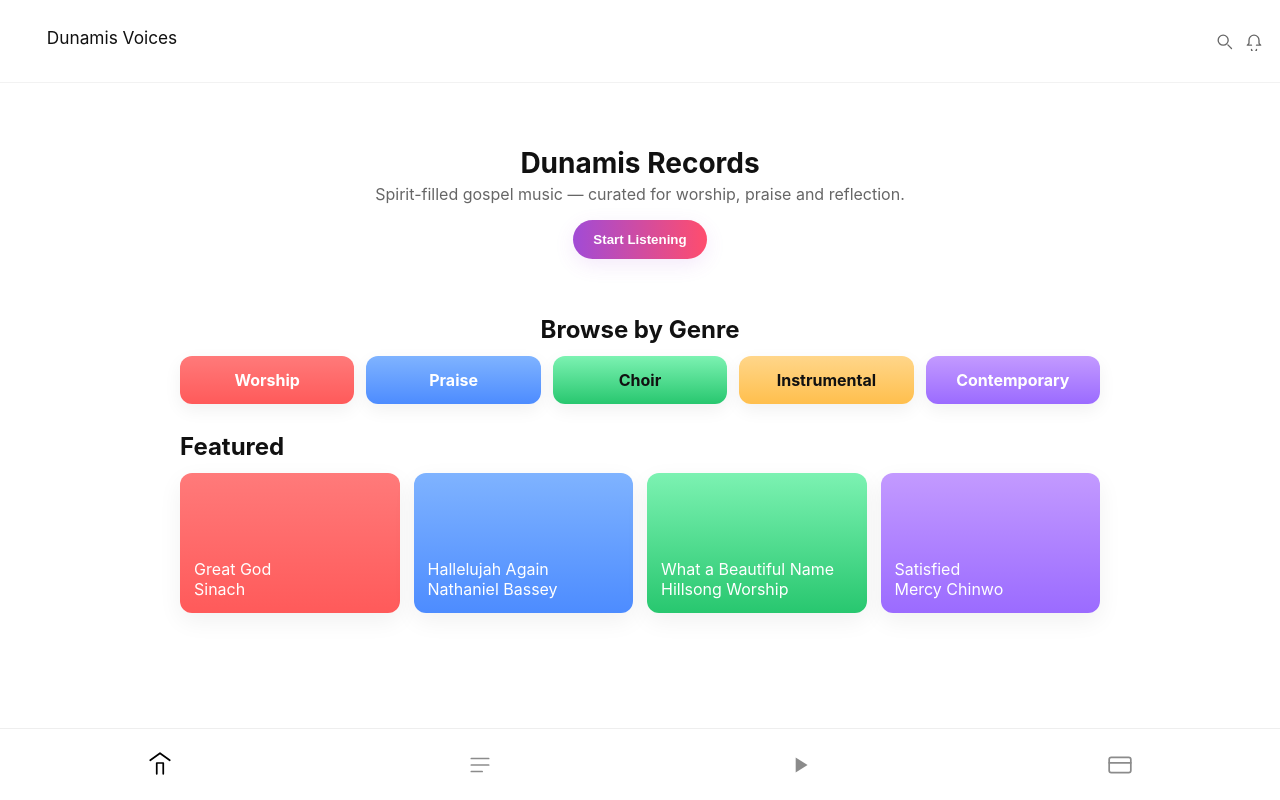
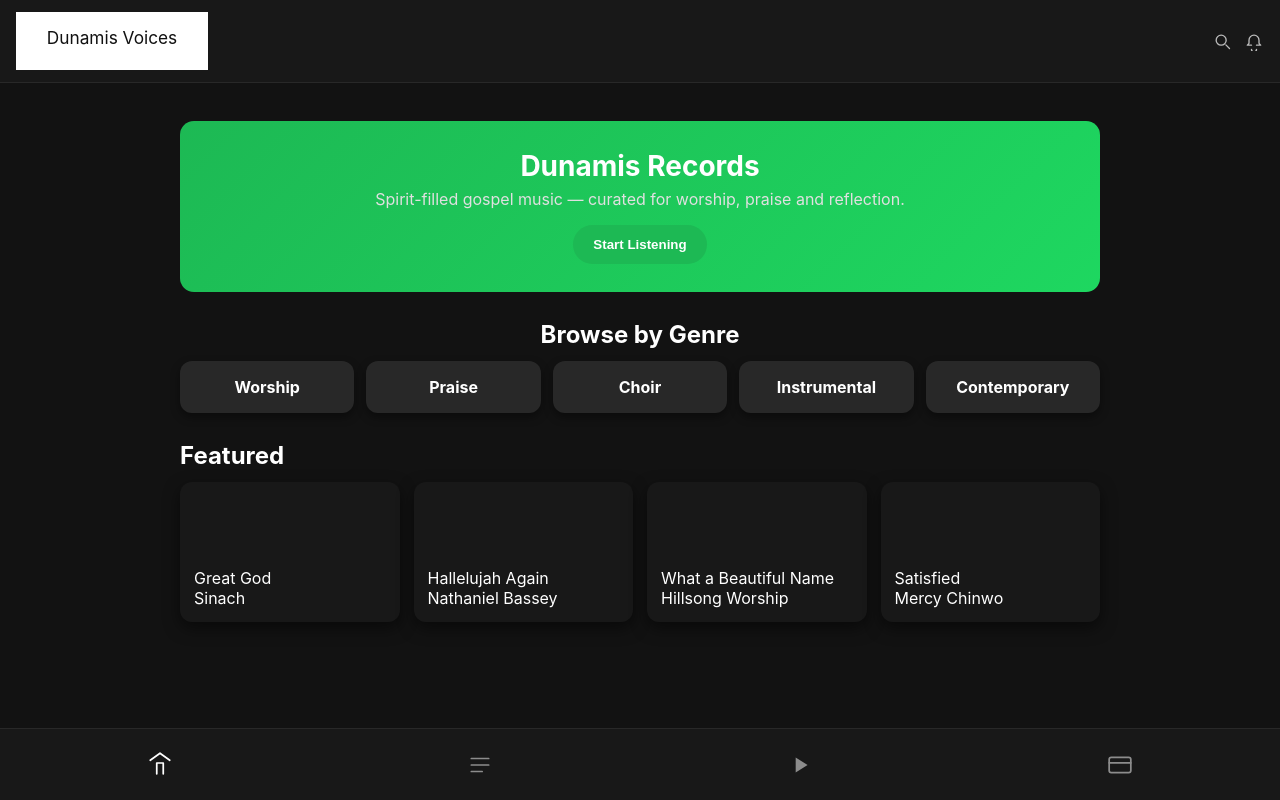
Before and after one commit to rawlings33/dunamis-voices, a plain HTML site: page index.html in a window 1280 px wide. Drawn offline with Linux system fonts and the light colour scheme.

Commit message:
Update style.css

```diff
--- a/style.css
+++ b/style.css
@@ -1,74 +1,313 @@
-/* Dunamis Voices - polished style.css (full replacement) */
-*{box-sizing:border-box;margin:0;padding:0}
-html,body{height:100%}
-body{font-family:Inter, -apple-system, BlinkMacSystemFont, "Segoe UI", Roboto, "Helvetica Neue", Arial; background:#fff; color:#111; -webkit-font-smoothing:antialiased; -moz-osx-font-smoothing:grayscale;}
+/* Dunamis Voices - Spotify Dark Theme style.css */
+* {
+  box-sizing: border-box;
+  margin: 0;
+  padding: 0;
+}
+html, body {
+  height: 100%;
+}
+body {
+  font-family: Inter, -apple-system, BlinkMacSystemFont, "Segoe UI", Roboto, "Helvetica Neue", Arial;
+  background: #121212; /* deep dark background */
+  color: #fff;
+  -webkit-font-smoothing: antialiased;
+  -moz-osx-font-smoothing: grayscale;
+}
 
-/* Top nav (logo left, icons right) */
-.top-nav{display:flex;align-items:center;justify-content:space-between;padding:12px 16px;border-bottom:1px solid #f2f2f2;position:sticky;top:0;background:#fff;z-index:1200}
-.logo{width:192px; /* ~1.2x larger than 160px */ height:auto}
-.top-icons{display:flex;gap:10px;align-items:center}
-.top-icons img{width:20px;height:20px;opacity:0.6;cursor:pointer;filter:none}
+/* Top nav */
+.top-nav {
+  display: flex;
+  align-items: center;
+  justify-content: space-between;
+  padding: 12px 16px;
+  background: #181818;
+  border-bottom: 1px solid #282828;
+  position: sticky;
+  top: 0;
+  z-index: 1200;
+}
+.logo {
+  width: 192px;
+  height: auto;
+}
+.top-icons {
+  display: flex;
+  gap: 12px;
+  align-items: center;
+}
+.top-icons img {
+  width: 20px;
+  height: 20px;
+  opacity: 0.7;
+  cursor: pointer;
+  filter: invert(1); /* white icons */
+  transition: opacity .2s;
+}
+.top-icons img:hover {
+  opacity: 1;
+}
 
-/* Main content padding to avoid bottom nav overlap */
-main{padding:20px;padding-bottom:110px}
+/* Main */
+main {
+  padding: 20px;
+  padding-bottom: 110px;
+}
 
 /* HERO */
-.hero{max-width:920px;margin:18px auto 28px;text-align:center;padding:28px;border-radius:14px}
-.hero-title{font-size:28px;line-height:1.05;margin-bottom:6px}
-.hero-subtitle{color:#666;margin-bottom:16px;font-size:16px}
-.btn-primary{background:linear-gradient(90deg,#a14bd6,#ff4d6d);color:#fff;border:none;padding:12px 20px;border-radius:999px;font-weight:700;cursor:pointer;box-shadow:0 6px 20px rgba(161,75,214,0.12)}
+.hero {
+  max-width: 920px;
+  margin: 18px auto 28px;
+  text-align: center;
+  padding: 28px;
+  border-radius: 14px;
+  background: linear-gradient(135deg, #1DB954 0%, #1ed760 100%);
+  color: #fff;
+}
+.hero-title {
+  font-size: 28px;
+  font-weight: 700;
+  margin-bottom: 6px;
+}
+.hero-subtitle {
+  color: #e0e0e0;
+  margin-bottom: 16px;
+  font-size: 16px;
+}
+.btn-primary {
+  background: #1DB954;
+  color: #fff;
+  border: none;
+  padding: 12px 20px;
+  border-radius: 999px;
+  font-weight: 700;
+  cursor: pointer;
+  transition: background .2s;
+}
+.btn-primary:hover {
+  background: #1ed760;
+}
 
-/* GENRES - styled chips */
-.genres{max-width:920px;margin:14px auto}
-.genre-grid{display:grid;grid-template-columns:repeat(auto-fit,minmax(140px,1fr));gap:12px}
-.genre-card{padding:14px;border-radius:12px;color:#fff;font-weight:700;text-align:center;box-shadow:0 6px 18px rgba(0,0,0,0.06)}
+/* GENRES */
+.genres {
+  max-width: 920px;
+  margin: 14px auto;
+}
+.genre-grid {
+  display: grid;
+  grid-template-columns: repeat(auto-fit, minmax(140px, 1fr));
+  gap: 12px;
+}
+.genre-card {
+  padding: 16px;
+  border-radius: 12px;
+  font-weight: 700;
+  text-align: center;
+  color: #fff;
+  background: #282828;
+  box-shadow: 0 4px 10px rgba(0,0,0,0.4);
+  transition: transform .2s, background .2s;
+}
+.genre-card:hover {
+  background: #333;
+  transform: translateY(-2px);
+}
 
-/* palette (fixed) */
-.red{background:linear-gradient(180deg,#ff7a7a,#ff5a5a)}
-.blue{background:linear-gradient(180deg,#7fb3ff,#4d8cff)}
-.green{background:linear-gradient(180deg,#7cf2b2,#28c76f);color:#111}
-.yellow{background:linear-gradient(180deg,#ffd68a,#ffbf4d);color:#111}
-.purple{background:linear-gradient(180deg,#c39aff,#9b6bff)}
+/* Card grid */
+.card-grid {
+  display: grid;
+  grid-template-columns: repeat(auto-fit,minmax(160px,1fr));
+  gap: 14px;
+  margin-top: 12px;
+}
+.card {
+  border-radius: 12px;
+  padding: 14px;
+  min-height: 140px;
+  display: flex;
+  flex-direction: column;
+  justify-content: flex-end;
+  background: #181818;
+  color: #fff;
+  box-shadow: 0 6px 16px rgba(0,0,0,0.5);
+  transition: background .2s, transform .2s;
+}
+.card:hover {
+  background: #222;
+  transform: translateY(-2px);
+}
 
-/* Card styles used on library/home grids */
-.card-grid{display:grid;grid-template-columns:repeat(auto-fit,minmax(160px,1fr));gap:14px;margin-top:12px}
-.card{border-radius:12px;padding:14px;color:#fff;min-height:140px;display:flex;flex-direction:column;justify-content:flex-end;box-shadow:0 8px 24px rgba(13,13,13,0.06)}
+/* Player */
+.player {
+  max-width: 920px;
+  margin: 18px auto;
+  padding: 18px;
+  text-align: center;
+}
+.cover-art {
+  width: 260px;
+  height: 260px;
+  border-radius: 16px;
+  margin: 0 auto;
+  background: #282828;
+  box-shadow: 0 20px 40px rgba(0,0,0,0.6);
+  display: flex;
+  align-items: center;
+  justify-content: center;
+  font-weight: 700;
+  color: #aaa;
+}
+.controls {
+  display: flex;
+  gap: 26px;
+  align-items: center;
+  justify-content: center;
+  margin-top: 18px;
+}
+.control-btn {
+  width: 56px;
+  height: 56px;
+  border-radius: 50%;
+  display: flex;
+  align-items: center;
+  justify-content: center;
+  background: #282828;
+  border: none;
+  cursor: pointer;
+  transition: background .2s;
+}
+.control-btn img {
+  width: 28px;
+  height: 28px;
+  filter: invert(1);
+}
+.control-btn:hover {
+  background: #333;
+}
 
-/* Player layout */
-.player{max-width:920px;margin:18px auto;padding:18px;text-align:center}
-.cover-art{width:260px;height:260px;border-radius:16px;margin:0 auto;background:linear-gradient(180deg,#eee,#ddd);box-shadow:0 20px 40px rgba(0,0,0,0.06);display:flex;align-items:center;justify-content:center;font-weight:700;color:#666}
-.controls{display:flex;gap:26px;align-items:center;justify-content:center;margin-top:18px}
-.control-btn{width:56px;height:56px;border-radius:12px;display:flex;align-items:center;justify-content:center;background:#fff;border:none;box-shadow:0 6px 18px rgba(0,0,0,0.06);cursor:pointer}
-.control-btn img{width:28px;height:28px}
+/* Progress bar */
+.progress {
+  margin-top: 18px;
+  max-width: 640px;
+  margin-left: auto;
+  margin-right: auto;
+}
+.progress .bar {
+  height: 6px;
+  background: #333;
+  border-radius: 8px;
+  overflow: hidden;
+}
+.progress .fill {
+  height: 100%;
+  width: 30%;
+  background: #1DB954;
+}
 
-/* progress */
-.progress{margin-top:18px;max-width:640px;margin-left:auto;margin-right:auto}
-.progress .bar{height:8px;background:#f0f0f0;border-radius:8px;overflow:hidden}
-.progress .fill{height:100%;width:30%;background:#a14bd6}
+/* Subscription Plans */
+.plans {
+  display: grid;
+  grid-template-columns: repeat(auto-fit,minmax(220px,1fr));
+  gap: 14px;
+  margin-top: 12px;
+}
+.plan {
+  background: #181818;
+  border-radius: 12px;
+  padding: 16px;
+  border: 1px solid #282828;
+  box-shadow: 0 8px 20px rgba(0,0,0,0.4);
+  position: relative;
+  color: #fff;
+  transition: transform .2s, border-color .2s;
+}
+.plan:hover {
+  transform: translateY(-2px);
+  border-color: #1DB954;
+}
+.plan .plan-header {
+  display: flex;
+  align-items: center;
+  gap: 12px;
+  margin-bottom: 8px;
+}
+.plan .plan-icon {
+  width: 44px;
+  height: 44px;
+  border-radius: 10px;
+  display: inline-flex;
+  align-items: center;
+  justify-content: center;
+  background: #1DB954;
+  color: #fff;
+}
+.plan-price {
+  font-weight: 800;
+  font-size: 1.2rem;
+  margin: 8px 0;
+}
+.subscribe-btn {
+  padding: 10px 16px;
+  border-radius: 999px;
+  border: none;
+  cursor: pointer;
+  font-weight: 700;
+  background: #1DB954;
+  color: #fff;
+  transition: background .2s;
+}
+.subscribe-btn:hover {
+  background: #1ed760;
+}
 
-/* Subscription styles: white cards with colored borders/headers/icons */
-.plans{display:grid;grid-template-columns:repeat(auto-fit,minmax(220px,1fr));gap:14px;margin-top:12px}
-.plan{background:#fff;border-radius:12px;padding:16px;border:2px solid transparent;box-shadow:0 10px 28px rgba(0,0,0,0.06);position:relative}
-.plan .plan-header{display:flex;align-items:center;gap:12px;margin-bottom:8px}
-.plan .plan-icon{width:44px;height:44px;border-radius:10px;display:inline-flex;align-items:center;justify-content:center;color:#fff}
-.plan-free{border-color:#e9e9e9}
-.plan-premium{border-color:#ffd7d7}
-.plan-family{border-color:#dbe7ff}
-.plan-free .plan-icon{background:linear-gradient(180deg,#f2f2f2,#d9d9d9);color:#111}
-.plan-premium .plan-icon{background:linear-gradient(180deg,#ffb3b3,#ff8c8c)}
-.plan-family .plan-icon{background:linear-gradient(180deg,#cfe0ff,#9fbaff)}
-.plan-price{font-weight:800;font-size:1.2rem;margin:8px 0}
-.subscribe-btn{padding:10px 16px;border-radius:999px;border:none;cursor:pointer;font-weight:700}
-
-/* bottom nav - icon-only, faded by default, dark when active */
-.bottom-nav{position:fixed;left:0;right:0;bottom:0;height:72px;background:#fff;border-top:1px solid #eee;display:flex;align-items:center;justify-content:space-around;z-index:1400;padding:8px 0}
-.bottom-nav a{display:flex;align-items:center;justify-content:center;width:64px;height:56px;border-radius:12px;color:#999;text-decoration:none}
-.bottom-nav a img{width:26px;height:26px;opacity:0.45;transition:opacity .18s, transform .18s, filter .18s;filter:grayscale(20%)}
-.bottom-nav a.active img{opacity:1;filter:none;transform:translateY(-2px)}
+/* Bottom nav */
+.bottom-nav {
+  position: fixed;
+  left: 0;
+  right: 0;
+  bottom: 0;
+  height: 72px;
+  background: #181818;
+  border-top: 1px solid #282828;
+  display: flex;
+  align-items: center;
+  justify-content: space-around;
+  z-index: 1400;
+  padding: 8px 0;
+}
+.bottom-nav a {
+  display: flex;
+  align-items: center;
+  justify-content: center;
+  width: 64px;
+  height: 56px;
+  border-radius: 12px;
+  color: #bbb;
+  text-decoration: none;
+  transition: color .2s;
+}
+.bottom-nav a img {
+  width: 26px;
+  height: 26px;
+  opacity: 0.5;
+  filter: invert(1);
+  transition: opacity .2s, transform .2s;
+}
+.bottom-nav a.active img {
+  opacity: 1;
+  transform: translateY(-2px);
+}
+.bottom-nav a.active {
+  color: #1DB954;
+}
 
 /* Responsive */
-@media(min-width:980px){.card-grid{grid-template-columns:repeat(4,1fr)}}
-@media(max-width:980px){.card-grid{grid-template-columns:repeat(2,1fr)}}
-
-/* reduced motion */
-@media (prefers-reduced-motion: reduce){*{transition:none!important;animation:none!important}}
+@media(min-width:980px) {
+  .card-grid { grid-template-columns: repeat(4,1fr); }
+}
+@media(max-width:980px) {
+  .card-grid { grid-template-columns: repeat(2,1fr); }
+}
+@media (prefers-reduced-motion: reduce) {
+  * { transition: none!important; animation: none!important }
+}
```
